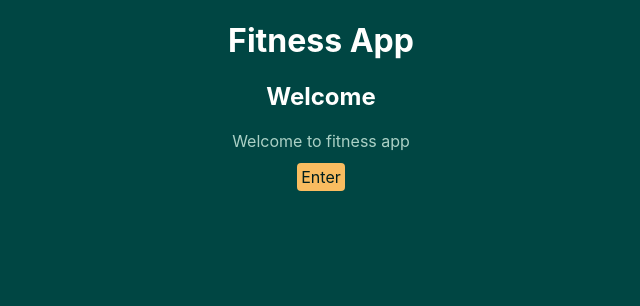
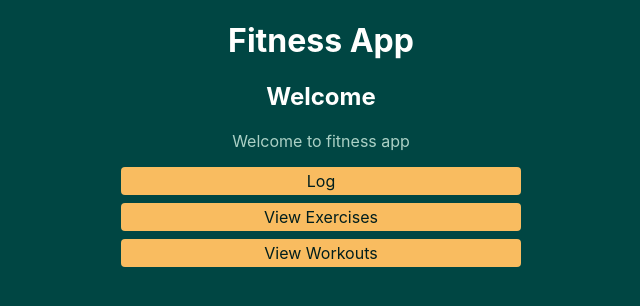
Before and after one commit to BrooklynP/FitnessApp, a React (Create React App) app: page / in a window 1280 px wide. Shown: the top 306 px of the page, without its empty margins (319-959 px from the left). Built offline with nearby package versions, Linux system fonts and the light colour scheme.

Commit message:
Creating nav on homage page

```diff
--- a/src/App.css
+++ b/src/App.css
@@ -51,3 +51,15 @@ select option:hover{
   box-shadow: 0 0 10px 100px #f9bc60 inset;
 
 }
+
+.home-nav{
+  display: flex;
+  flex-direction: column;
+
+  max-width: 400px;
+  margin: 0 auto;
+}
+
+.home-nav a{
+  margin-bottom: 8px;
+}
--- a/src/pages/Home.jsx
+++ b/src/pages/Home.jsx
@@ -2,12 +2,16 @@ import React from 'react';
 import PageTitle from '../coreComponents/pageTitle';
 
 class Home extends React.Component {
-   render() {
+  render() {
     return (
-        <div>
-            <PageTitle pageTitle={"Welcome"} description={"Welcome to fitness app"}/>
-            <a href="/activity">Enter</a>
-        </div>
+      <div>
+        <PageTitle pageTitle={"Welcome"} description={"Welcome to fitness app"} />
+        <nav className='home-nav'>
+          <a href="/activity">Log</a>
+          <a href="/exercises">View Exercises</a>
+          <a href="/exercises">View Workouts</a>
+        </nav>
+      </div>
     );
   }
 }
```
